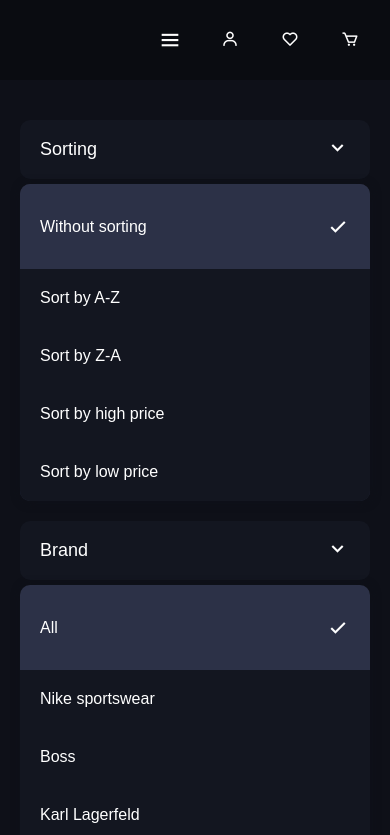
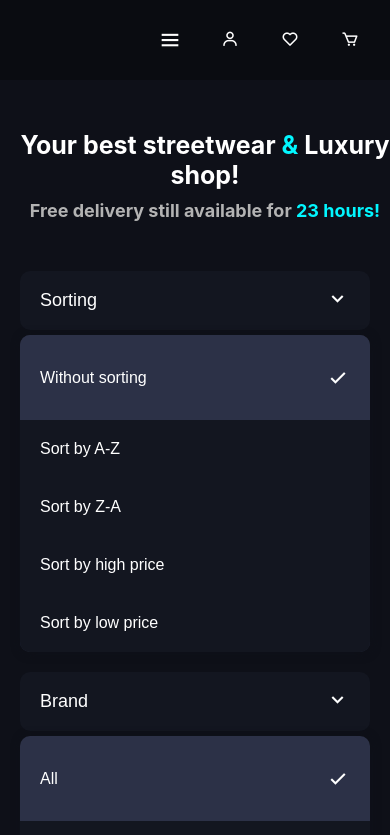
Before and after one commit to skrimusss/Online_Shop_App, a website with bundled scripts: page sneakers.html in a window 390 px wide. Shown: the top 835 px of the page. Built offline with nearby package versions, Linux system fonts and the light colour scheme; grey boxes are pictures that could not be loaded.

Commit message:
edited main color and updated paths to files

```diff
--- a/sneakers.html
+++ b/sneakers.html
@@ -10,7 +10,7 @@
     <link rel="preconnect" href="https://fonts.gstatic.com" crossorigin>
     <link href="https://fonts.googleapis.com/css2?family=Roboto:wght@400;500&display=swap" rel="stylesheet">
     <link href='https://unpkg.com/boxicons@2.1.2/css/boxicons.min.css' rel='stylesheet'>
-    <link rel="stylesheet" href="/dist/css/main.css">
+    <link rel="stylesheet" href="./dist/css/main.css">
 </head>
 
 <body data-page="products">
@@ -27,7 +27,7 @@
 
             <div class="main-logo mobile-nav-logo">
                 <a href="/index.html">
-                    <img src="/src/img/logosvg.svg" alt="logo">
+                    <img src="./src/img/logosvg.svg" alt="logo">
                 </a>
             </div>
 
@@ -94,7 +94,7 @@
             <div class="nav__modules--header">
                 <div class="main-logo">
                     <a href="/index.html">
-                        <img src="/src/img/logosvg.svg" alt="logo">
+                        <img src="./src/img/logosvg.svg" alt="logo">
                     </a>
                 </div>
                 <p class="hide-nav-button "><i class='bx bx-right-arrow-alt'></i></p>
@@ -166,8 +166,12 @@
         </div>
     </nav>
     <main class="main">
-        <section class="main__products-container wrapper vertical-margin">
-            <section class="select-options">
+        <section class="products-area wrapper vertical-margin">
+            <h1 class="products-area__heading">
+                <strong>Your best streetwear <span>&</span> Luxury shop!</strong></h1>
+            <h2>Free delivery still available for <span>23 hours!</span></h2>
+            <div class="main__products-container">
+                <div class="select-options">
                     <div class="select-options__modules horizontal-padding">
                         <div class="select-options__modules--select-box">
                             <div class="select-options-header">
@@ -254,14 +258,14 @@
                             </div>
                         </div>
                     </div>
-            </section>
-            <section class="sneakers-area wrapper horizontal-padding">
+                </div>
+                <div class="sneakers-area wrapper horizontal-padding">
 
                     <div class="sneakers-area__modules">
 
                     </div>
-            </section>
-
+                </div>
+            </div>
         </section>
         <section aria-expanded="false" class="contact">
             <div class="contact__modules wrapper horizontal-padding vertical-margin">
@@ -301,7 +305,7 @@
             <div class="footer__modules--logo">
                 <div class="main-logo">
                     <a href="/index.html">
-                        <img src="/src/img/logosvg.svg" alt="logo">
+                        <img src="./src/img/logosvg.svg" alt="logo">
                     </a>
                 </div>
 
@@ -388,7 +392,7 @@
             <p>My Shop by Mateusz Michalik | &copy; 2022</p>
         </div>
     </footer>
-    <script type="module" src="/dist/js/app.js"></script>
+    <script type="module" src="./dist/js/app.js"></script>
 </body>
 
 </html>
--- a/src/scss/layout/_propose-section.scss
+++ b/src/scss/layout/_propose-section.scss
@@ -115,6 +115,9 @@
                     z-index: 2;
                     cursor: pointer;
                     color: var(--red);
+                    i {
+                        transition: color .4s ease;
+                    }
                     &:active {
                         transform: scale(0.96);
                     }
@@ -194,22 +197,21 @@
 }
 
 .toggle-fav-button {
-    animation: toggleFav 0.6s;
+    animation: toggleFav 0.8s ease;
     @keyframes toggleFav {
         0% {
             transform: scale(1) rotate();
             color: var(--red);
         }
         25% {
-            transform: scale(0.7);
-            color: var(--red2);
+            transform: scale(0.7) rotate(30deg);
         }
         50% {
-            transform: scale(1.3) rotate(40deg);
+            transform: scale(1.3) rotate(-30deg);
         }
         100% {
             transform: scale(1) rotate(0);
-            color: var(--red);
+            color: var(--red2);
         }
     }
 }
--- a/src/scss/layout/sneakers/_select-menu.scss
+++ b/src/scss/layout/sneakers/_select-menu.scss
@@ -3,6 +3,23 @@
         display: flex;
         flex-direction: row;
         padding-top: 2rem;
+    }
+    .products-area {
+        &__heading {
+            margin: 13rem 0rem 1rem 2rem;
+            font-size: var(--biggest);
+            span {
+                color: var(--main);
+            }
+        }
+        h2 {
+            color: var(--grey);
+            margin: 0rem 0rem 3rem 2rem;
+            font-size: var(--large);
+            span {
+                color: var(--main);
+            }
+        }
     }
     .select-options {
         position: sticky;
@@ -142,5 +159,13 @@
             display: grid;
             grid-template-columns: repeat(1, 1fr);
         }
+        .products-area {
+            &__heading {
+                text-align: center;
+            }
+            h2 {
+                text-align: center
+            }
+        }
     }
 }
--- a/src/scss/modules/_variables.scss
+++ b/src/scss/modules/_variables.scss
@@ -1,7 +1,7 @@
 :root {
     // colors
-    --main: #68d8e7;
-    --main-hover: #7fdeeb;
+    --main: rgb(2, 247, 255);
+    --main-hover: rgb(82, 248, 253);
     // white colors
     --white: #0a0c11;
     --white2: #0e1018;
@@ -11,10 +11,10 @@
     --white-opacity: #1c2133f8;
     --grey: rgb(179, 179, 179);
     --grey2: rgb(212, 212, 212);
-    --red: rgb(117, 117, 117);
-    --red2: rgb(241, 0, 0);
-    --white-gradient: linear-gradient(90deg, #80dfec48 0%, #0e1018 27%);
-    --card-white-gradient: linear-gradient(90deg, #80dfec48 0%, #131620 27%);
+    --red: rgb(206, 0, 0);
+    --red2: rgb(255, 0, 0);
+    --white-gradient: linear-gradient(90deg, rgba(2, 247, 255, 0.212) 0%, #0e1018 27%);
+    --card-white-gradient: linear-gradient(90deg, rgba(2, 247, 255, 0.212) 0%, #131620 27%);
     // font weight
     --bold: 800;
     --normal: 600;
--- a/src/ts/modules/favourite.ts
+++ b/src/ts/modules/favourite.ts
@@ -12,6 +12,10 @@ enum Elements {
 export const favButtonEffect = () => {
     const productArea = Array.from(document.querySelectorAll(Elements.product))
     const favElements: Element[] = []
+
+    const rednerProduct = () => {
+
+    }
 
     for (let i = 0; i < productArea.length; i++) {
         class productElements {
--- a/src/ts/modules/loader.ts
+++ b/src/ts/modules/loader.ts
@@ -4,5 +4,5 @@ export const loader = () => {
     setTimeout(() => {
         load.style.opacity = '0'
         load.style.visibility = 'hidden'
-    }, 1500);
+    }, 1000);
 }
```
Also changed, not shown: dist/css/main.css, dist/js/modules/favourite.js, dist/js/modules/loader.js. Lines whose indentation alone changed are shown as unchanged.
